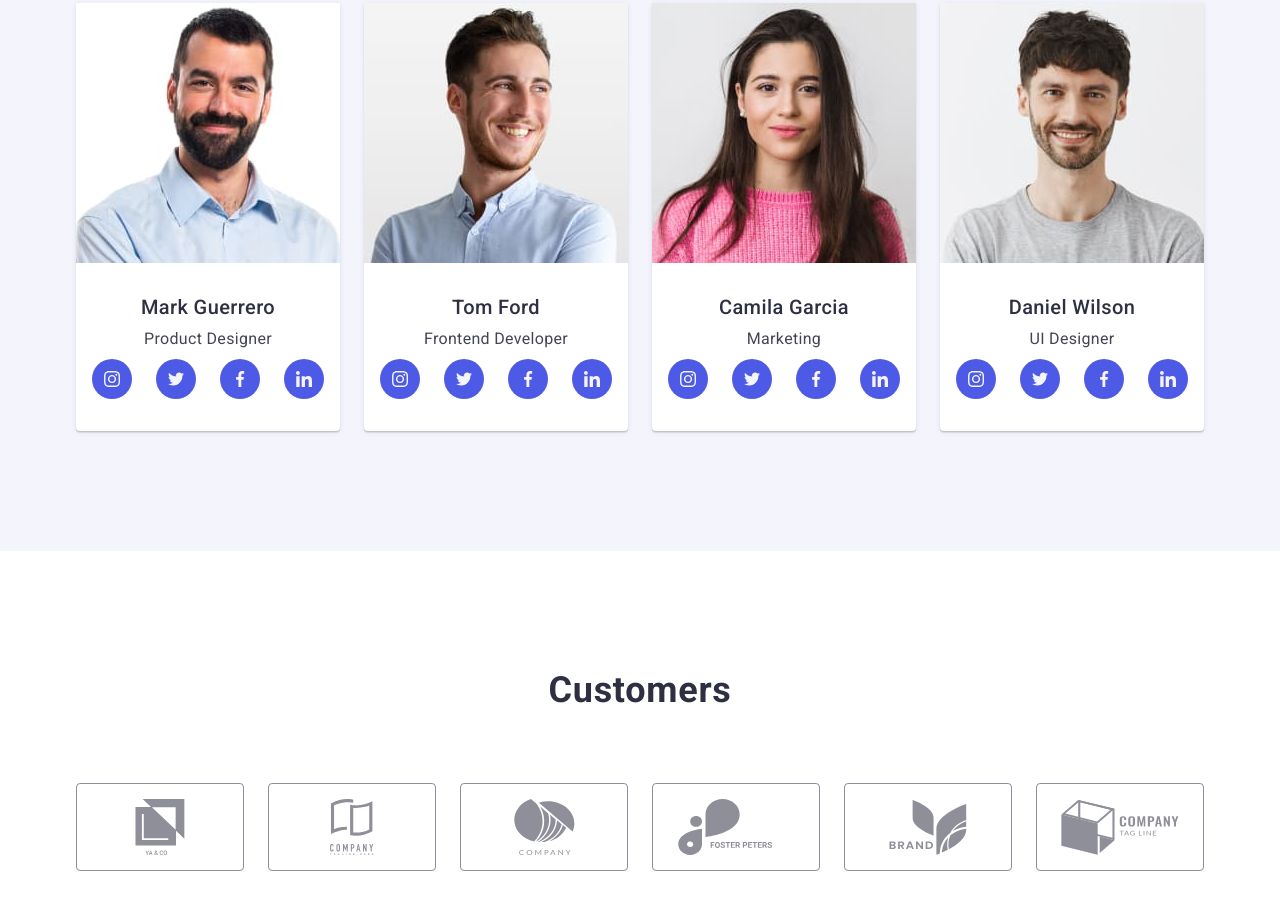
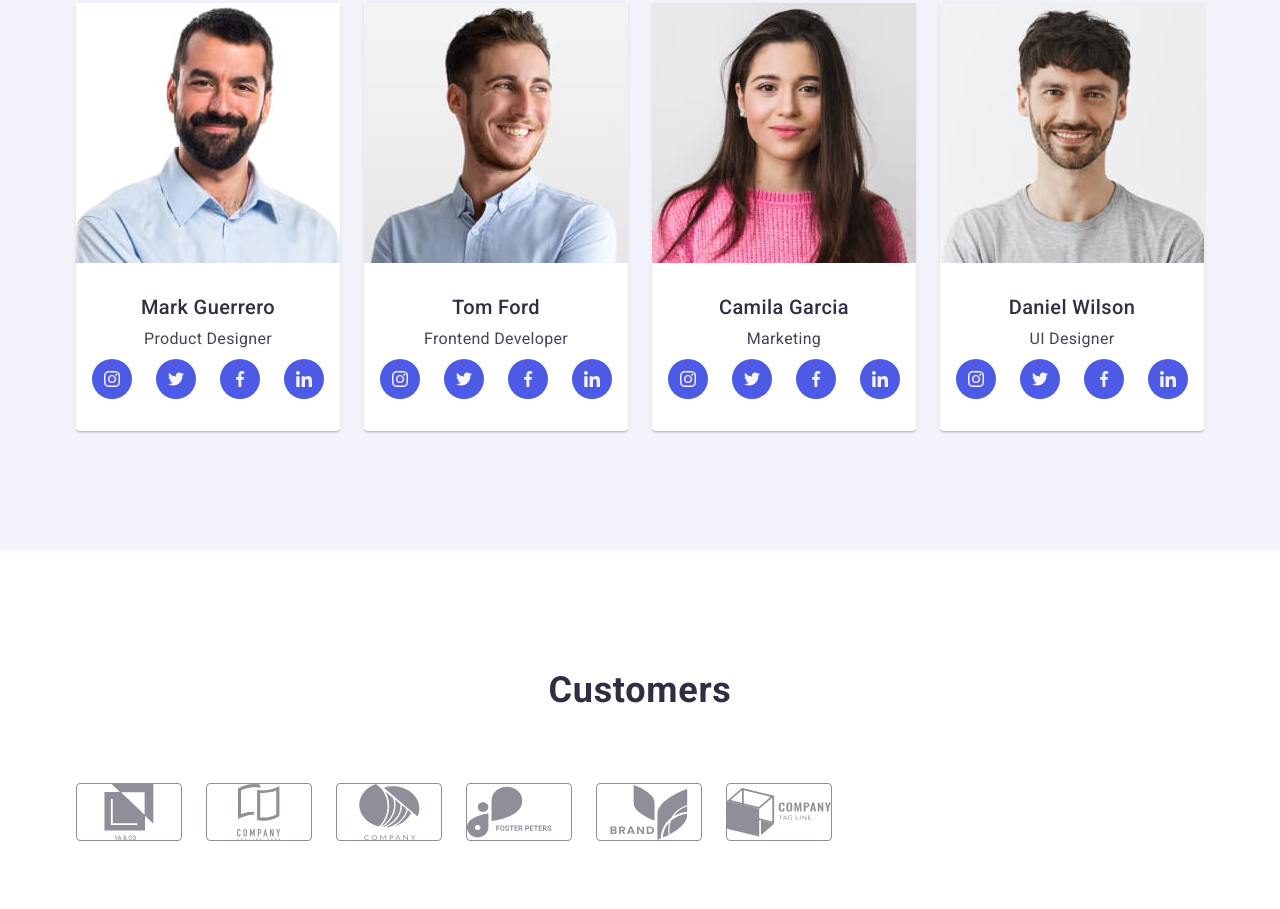
Before and after one commit to Kateryna0715/goit-markup-hw-04, a plain HTML site: page index.html in a window 1280 px wide. Shown: the part 1871-2780 px from the top of the page. Drawn offline with nearby package versions, Linux system fonts and the light colour scheme.

Commit message:
add-all-trasition

```diff
--- a/css/styles.css
+++ b/css/styles.css
@@ -312,10 +312,11 @@ img {
   justify-content: center;
 }
 .team-soc-item {
-  width: calc((100%-24px) / 4);
+  width: 40px;
+  height: 40px;
 }
 .team-soc-link {
-  width: 40px;
+  width: 100%;
   height: 40px;
   border-radius: 50%;
   background-color: var(--primary-brand);
@@ -353,28 +354,30 @@ img {
 }
 
 .customers-item {
-  width: calc((100%-24px) / 6);
+  width: calc((100%-120px) / 6);
+  height: 88px;
 }
 .customers-link {
-  width: 168px;
-  height: 88px;
+  width: 100%;
+  height: 100%;
   border: 1px solid #8e8f99;
   border-radius: 4px;
   display: flex;
   align-items: center;
   justify-content: center;
   color: var(--subtletext);
-  transition: fill var(--transition);
-  transition: color var(--transition), border-color var(--transition);
-}
-.customers-item:hover,
-.customers-item:focus {
-  color: var(--ocean);
-  border-color: var(--ocean);
+  transition: fill var(--transition), color var(--transition),
+    border-color var(--transition);
 }
 .customers-icon {
   fill: currentColor;
 }
+.customers-link:hover,
+.customers-link:focus {
+  color: var(--ocean);
+  border-color: var(--ocean);
+}
+
 .customers-link:hover .customers-icon,
 .customers-link:focus .customers-icon {
   fill: var(--ocean);
@@ -455,8 +458,8 @@ img {
   transition: transform var(--transition);
 }
 
-.projects-link:hover .projects-cover-text,
-.projects-link:focus .projects-cover-text {
+.projects-link:hover .project-cover-text,
+.projects-link:focus .project-cover-text {
   transform: translateY(0);
 }
 
--- a/index.html
+++ b/index.html
@@ -250,42 +250,42 @@
           <ul class="customers-list list">
             <li class="customers-list-item">
               <a class="customers-link link" href="">
-                <svg class="customers-icon" weight="104" height="56">
+                <svg class="customers-icon" width="104" height="56">
                   <use href="./images/icons.svg#icon-group"></use>
                 </svg>
               </a>
             </li>
             <li class="customers-list-item">
               <a class="customers-link link" href="">
-                <svg class="customers-icon" weight="104" height="56">
+                <svg class="customers-icon" width="104" height="56">
                   <use href="./images/icons.svg#icon-group1"></use>
                 </svg>
               </a>
             </li>
             <li class="customers-list-item">
               <a class="customers-link link" href="">
-                <svg class="customers-icon" weight="104" height="56">
+                <svg class="customers-icon" width="104" height="56">
                   <use href="./images/icons.svg#icon-group2"></use>
                 </svg>
               </a>
             </li>
             <li class="customers-list-item">
               <a class="customers-link link" href="">
-                <svg class="customers-icon" weight="104" height="56">
+                <svg class="customers-icon" width="104" height="56">
                   <use href="./images/icons.svg#icon-group3"></use>
                 </svg>
               </a>
             </li>
             <li class="customers-list-item">
               <a class="customers-link link" href="">
-                <svg class="customers-icon" weight="104" height="56">
+                <svg class="customers-icon" width="104" height="56">
                   <use href="./images/icons.svg#icon-group4"></use>
                 </svg>
               </a>
             </li>
             <li class="customers-list-item">
               <a class="customers-link link" href="">
-                <svg class="customers-icon" weight="104" height="56">
+                <svg class="customers-icon" width="104" height="56">
                   <use href="./images/icons.svg#icon-group5"></use>
                 </svg>
               </a>
```
Also changed, not shown: portfolio.html (+23 -30 lines).
